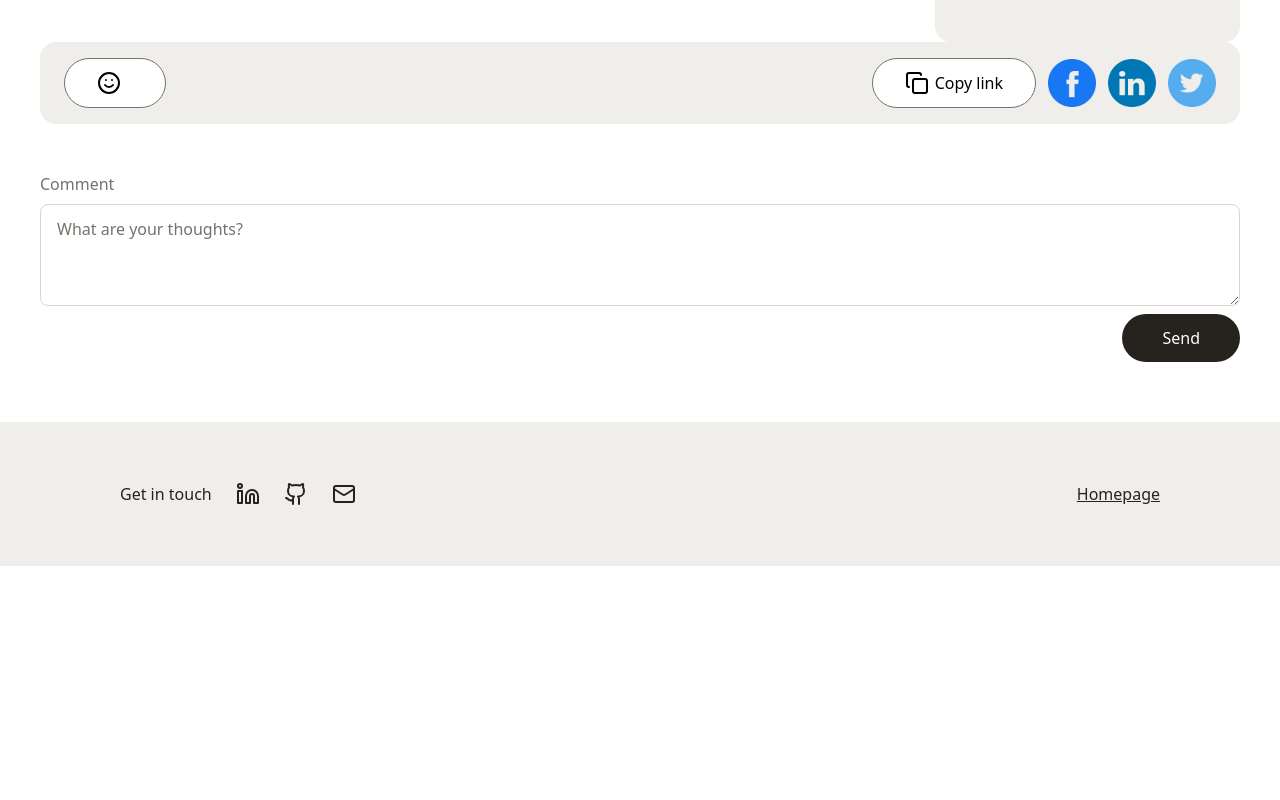
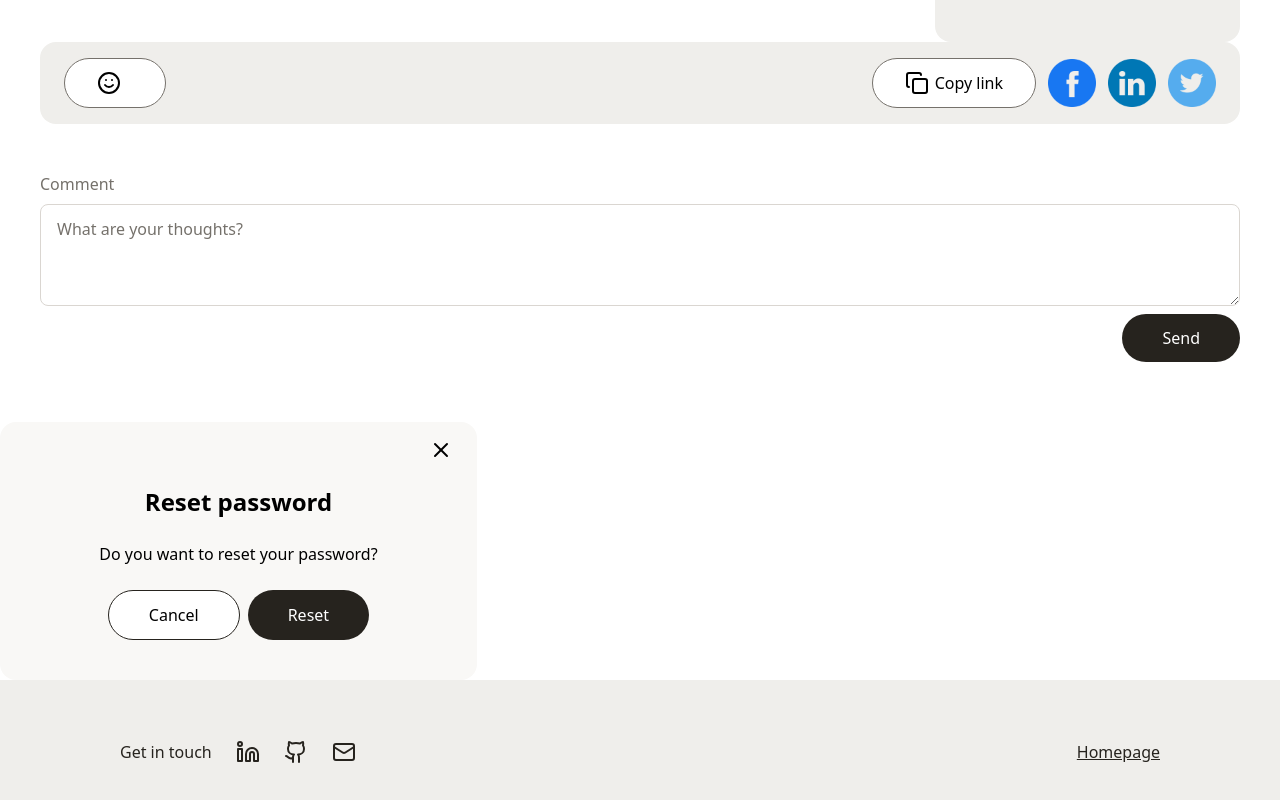
Before and after one commit to itsjue/Personal-Blog, a React (Vite) app: page /posts/1 in a window 1280 px wide. Shown: the part 1136-1936 px from the top of the page. Before the commit the page ends 1702 px from the top, so only its background shows below. Built offline with nearby package versions, Linux system fonts and the light colour scheme; no server answers.

Commit message:
feat: add ResetPasswordCard component; integrate into ViewPostPage; update SignupSuccessfully to use Link for navigation

```diff
--- a/pages/ViewPostPage.jsx
+++ b/pages/ViewPostPage.jsx
@@ -1,10 +1,12 @@
 import { Footer } from "@/components/Nav-Hero-FooterSection";
 import ViewPostSection from "@/components/ViewPostSection";
+import ResetPasswordCard from "@/components/cards/ResetPasswordCard";
 
 function ViewPostPage() {
   return (
     <>
     <ViewPostSection />
+        <ResetPasswordCard />
     <Footer />
     </>
   )
--- a/src/components/SignupSuccessfully.jsx
+++ b/src/components/SignupSuccessfully.jsx
@@ -1,11 +1,15 @@
+import { Link, useNavigate } from "react-router-dom"
+
 function SignupSuccessfully() {
     return (
         <>
         <div className="w-screen mt-[60px]">
-            <div className="bg-[#efeeeb] w-[798px] py-[80px] flex flex-col m-auto items-center justify-center gap-10 rounded-2xl">
+            <div className="bg-[#efeeeb] w-[798px] py-[80px] flex flex-col m-auto items-center justify-center gap-8 rounded-2xl">
                 <img src="/src/assets/success_icon.png" alt="success_icon" className="size-20" />
                 <h2 className="font-semibold text-5xl">Registration success</h2>
-                <button className="bg-[#26231e] text-white w-fit py-3 px-10 rounded-full cursor-pointer">Continue</button>
+                <Link to={`/`}>
+                <button className="bg-[#26231e] text-white w-fit py-3 px-10 rounded-full cursor-pointer hover:bg-[#75716B] transition">Continue</button>
+                </Link>
             </div>
         </div>
         </>
--- /dev/null
+++ b/src/components/cards/ResetPasswordCard.jsx
@@ -0,0 +1,21 @@
+import { X } from "lucide-react"
+
+function ResetPasswordCard() {
+    return (
+        <>
+        <div className="relative bg-[#f9f8f6] flex flex-col items-center w-[477px] h-fit gap-6 rounded-2xl">
+            <div className="absolute top-4 right-6">
+            <button><X /></button>
+            </div>
+            <h3 className="font-semibold text-2xl mt-[64px]">Reset password</h3>
+            <p>Do you want to reset your password?</p>
+            <div className="flex mb-10 gap-2">
+            <button className="bg-[#ffffff] py-3 px-10 rounded-full border border-[#26231e] cursor-pointer">Cancel</button>
+            <button className="bg-[#26231e] text-[#ffffff] py-3 px-10 rounded-full cursor-pointer">Reset</button>
+            </div>
+        </div>
+        </>
+    )
+}
+
+export default ResetPasswordCard
--- a/src/components/menu/NotificationMenu.jsx
+++ b/src/components/menu/NotificationMenu.jsx
@@ -1,4 +1,3 @@
-import { Link } from "react-router-dom";
 import { useState } from "react";
 
 function NotificationMenu() {
```
